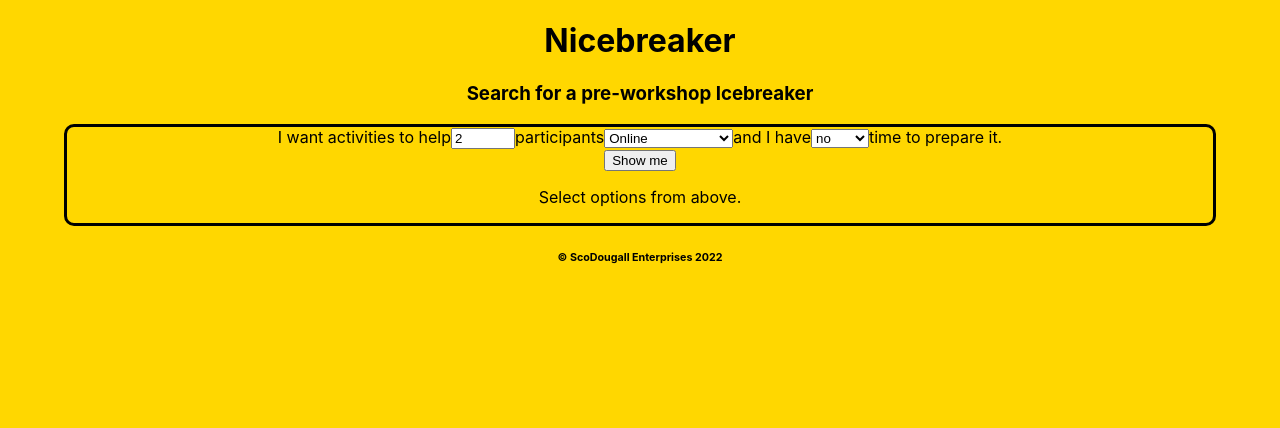
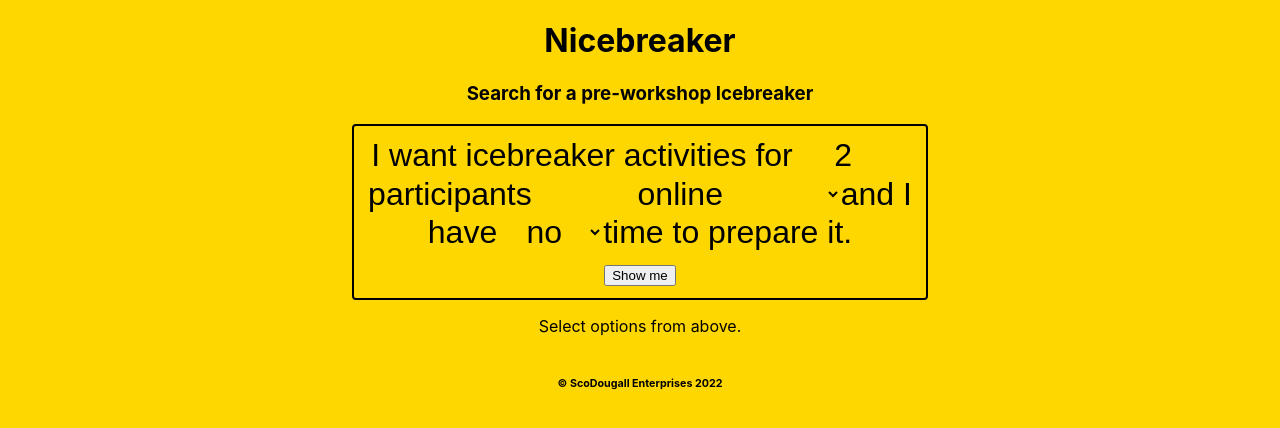
Before and after one commit to drinkwithdan/Nicebreaker, a React (Create React App) app: page / in a window 1280 px wide. Shown: the top 428 px of the page. Built offline with nearby package versions, Linux system fonts and the light colour scheme.

Commit message:
Styling changes

```diff
--- a/src/App.css
+++ b/src/App.css
@@ -34,10 +34,9 @@ body {
 .homepage-content {
   height: 100%;
   width: 90%;
-  border: 3px solid black;
-  border-radius: 10px;
   display: flex;
   flex-direction: column;
+  align-items: center;
   justify-content: center;
 }
 
@@ -59,6 +58,36 @@ body {
   border-radius: 3px;
 }
 
+.searchbar {
+  display: flex;
+  justify-content: center;
+}
+
+.searchbar .search-form {
+  width: 50%;
+  border: 2px solid black;
+  border-radius: 4px;
+  padding: 10px;
+  font-family: "Proxima Nova", sans-serif;
+  font-size: 32px;
+}
+
+input {
+  background-color: gold;
+  font-size: 32px;
+  font-family: "Proxima Nova", sans-serif;
+  border: none;
+  text-align: center;
+}
+
+select {
+  background-color: gold;
+  font-size: 32px;
+  font-family: "Proxima Nova", sans-serif;
+  border: none;
+  text-align: center;
+}
+
 .footer {
   height: 10%;
   text-align: center;
--- a/src/components/Cards/Card.jsx
+++ b/src/components/Cards/Card.jsx
@@ -7,7 +7,6 @@ const Card = ({ card }) => {
           <p>{ card.online && "Online" }</p>
           <p>{ card.inPerson && "Offline" }</p>
           <p>Preparation: { card.preparation }</p>
-          <p>Instructions: { card.instructions }</p>
       </div>
     </div>
   )
--- a/src/components/Home/Searchbar.jsx
+++ b/src/components/Home/Searchbar.jsx
@@ -25,16 +25,16 @@ const Searchbar = ({ handleFormSubmit }) => {
       <div className="search-form">
         <form onSubmit={ handleSubmit } >
 
-          I want activities to help
+          I want icebreaker activities for
 
           <input type="number" value={fields.participants} onChange={handleChange} id="participants" min="2" max="100"  />
 
           participants
 
           <select id="inPerson" value={ fields.inPerson } onChange={handleChange} >
-            <option value="online">Online</option>
-            <option value="offline">Offline</option>
-            <option value="both">Online and Offline</option>
+            <option value="online">online</option>
+            <option value="offline">in person</option>
+            <option value="both">online and in person</option>
           </select>
 
           and I have
```
